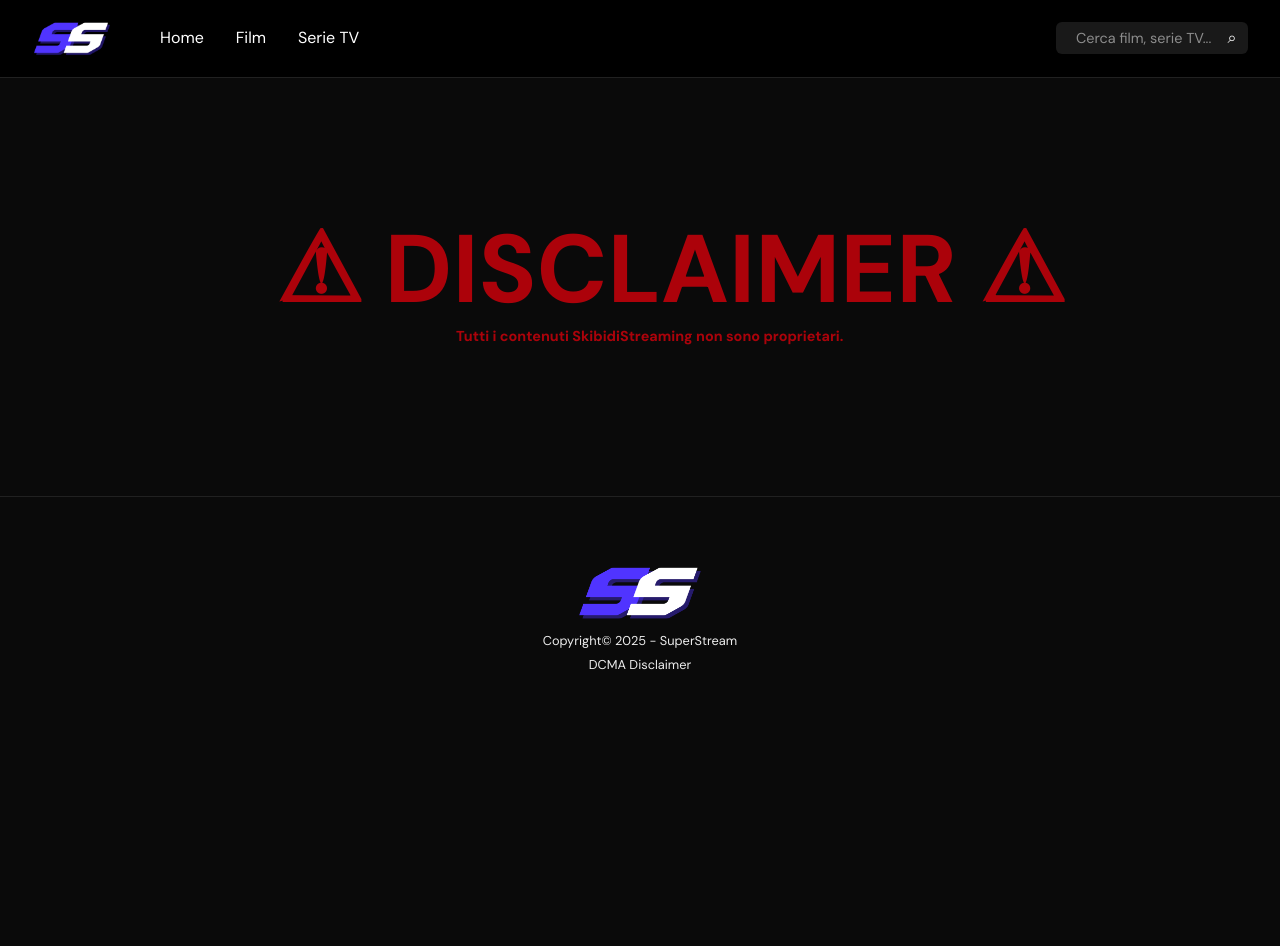
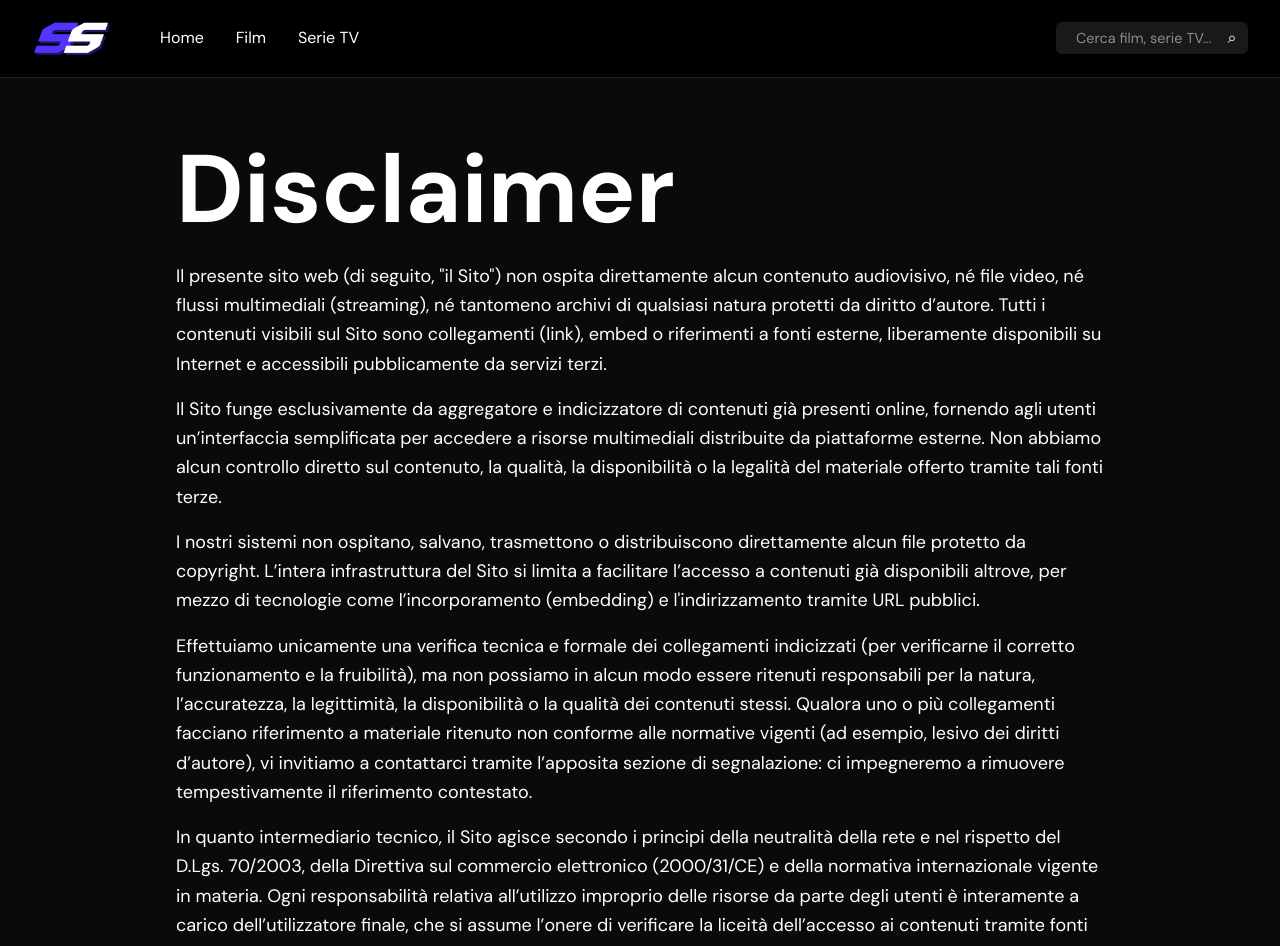
Before and after one commit to skibidiproject/streamingpirata, a Next.js app: page /disclaimer in a window 1280 px wide. Shown: the top 946 px of the page. Before the commit the page ends 800 px from the top, so only its background shows below. Built offline with nearby package versions, Linux system fonts and the light colour scheme.

Commit message:
ui  changes

```diff
--- /dev/null
+++ b/src/app/_components/ExpandableText.tsx
@@ -0,0 +1,21 @@
+'use client';
+
+import { useState } from 'react';
+
+export default function ExpandableText({ text }: { text: string }) {
+  const [expanded, setExpanded] = useState(false);
+
+  return (
+    <div className="text-sm md:w-[40rem]">
+      <p className={expanded ? '' : 'line-clamp-3'}>
+        {text}
+      </p>
+      <button
+        className="text-stone-400 hover:underline mt-1"
+        onClick={() => setExpanded(!expanded)}
+      >
+        {expanded ? 'Leggi meno' : 'Leggi tutto'}
+      </button>
+    </div>
+  );
+}
--- a/src/app/_components/Footer.tsx
+++ b/src/app/_components/Footer.tsx
@@ -7,7 +7,7 @@
         <img src="logo.png" alt="Logo" className="w-32 mx-auto mt-15"/>
         <small className="text-s">Copyright&copy; 2025 - SuperStream</small>
         <br />
-        <small className="text-s"><Link href="/disclaimer">DCMA Disclaimer</Link></small>
+        <small className="text-s underline text-stone-500"><Link href="/disclaimer">DISCLAIMER</Link></small>
     </div>
     </>
 }
--- a/src/app/_components/HeroMediaCard.tsx
+++ b/src/app/_components/HeroMediaCard.tsx
@@ -61,7 +61,7 @@
         <h1>{mediaData.Content_type}</h1>
         {mediaData.Pegi_rating == "VM14" || mediaData.Pegi_rating == "VM18" ? <h1 className="border-1 px-1 rounded-[5px] bg-red-500 border-red-500" id="yr">{mediaData.Pegi_rating}</h1> : <h1 className="border-1 px-1 rounded-[5px]" id="yr">{mediaData.Pegi_rating}</h1>}
       </div>
-      <h1 className="text-[1rem] md:w-[50rem]">
+      <h1 className="text-sm md:w-[50rem]">
         {mediaData.Description}
       </h1>
       <div className="flex flex-row gap-x-4 text-lg mt-4">
--- a/src/app/disclaimer/page.tsx
+++ b/src/app/disclaimer/page.tsx
@@ -5,12 +5,34 @@
     return (
         <>
             <Navbar />
-                <div className="mx-auto w-[85%] p-12 pl-45 m-24 text-red-600 font-bold text-8xl animate-pulse">
-                    ⚠ DISCLAIMER ⚠
-                    <div className="p-2 pl-45 text-[18px]">
-                        <small>Tutti i contenuti SkibidiStreaming non sono proprietari.</small>
+            <main className="px-6 md:px-12 mt-8 md:mt-16 text-white max-w-screen-lg mx-auto">
+                <h1 className="text-2xl md:text-6xl lg:text-8xl font-bold mb-6">Disclaimer</h1>
+
+                <div className="text-base md:text-lg leading-relaxed">
+                    <p className="mb-4">
+                        Il presente sito web (di seguito, "il Sito") non ospita direttamente alcun contenuto audiovisivo, né file video, né flussi multimediali (streaming), né tantomeno archivi di qualsiasi natura protetti da diritto d’autore. Tutti i contenuti visibili sul Sito sono collegamenti (link), embed o riferimenti a fonti esterne, liberamente disponibili su Internet e accessibili pubblicamente da servizi terzi.
+                    </p>
+                    <p className="mb-4">
+                        Il Sito funge esclusivamente da aggregatore e indicizzatore di contenuti già presenti online, fornendo agli utenti un’interfaccia semplificata per accedere a risorse multimediali distribuite da piattaforme esterne. Non abbiamo alcun controllo diretto sul contenuto, la qualità, la disponibilità o la legalità del materiale offerto tramite tali fonti terze.
+                    </p>
+                    <p className="mb-4">
+                        I nostri sistemi non ospitano, salvano, trasmettono o distribuiscono direttamente alcun file protetto da copyright. L’intera infrastruttura del Sito si limita a facilitare l’accesso a contenuti già disponibili altrove, per mezzo di tecnologie come l’incorporamento (embedding) e l'indirizzamento tramite URL pubblici.
+                    </p>
+                    <p className="mb-4">
+                        Effettuiamo unicamente una verifica tecnica e formale dei collegamenti indicizzati (per verificarne il corretto funzionamento e la fruibilità), ma non possiamo in alcun modo essere ritenuti responsabili per la natura, l’accuratezza, la legittimità, la disponibilità o la qualità dei contenuti stessi. Qualora uno o più collegamenti facciano riferimento a materiale ritenuto non conforme alle normative vigenti (ad esempio, lesivo dei diritti d’autore), vi invitiamo a contattarci tramite l’apposita sezione di segnalazione: ci impegneremo a rimuovere tempestivamente il riferimento contestato.
+                    </p>
+                    <p className="mb-4">
+                        In quanto intermediario tecnico, il Sito agisce secondo i principi della neutralità della rete e nel rispetto del D.Lgs. 70/2003, della Direttiva sul commercio elettronico (2000/31/CE) e della normativa internazionale vigente in materia. Ogni responsabilità relativa all’utilizzo improprio delle risorse da parte degli utenti è interamente a carico dell’utilizzatore finale, che si assume l’onere di verificare la liceità dell’accesso ai contenuti tramite fonti esterne.
+                    </p>
+
+                    <div className="text-right mt-10 pr-2">
+                        <small className="text-sm italic">
+                            I gestori della piattaforma,<br />03/07/2025
+                        </small>
                     </div>
                 </div>
+
+            </main>
 
             <Footer />
         </>
--- a/src/app/film/page.tsx
+++ b/src/app/film/page.tsx
@@ -4,7 +4,7 @@
 import HeroMediaCard from "../_components/HeroMediaCard";
 
 interface MediaData {
-  Imdb_ID: string;
+  ID: string;
   Name: string;
   Description: string;
   Cover_url: string;
@@ -35,18 +35,18 @@
 
       {/* Hero Section con un film random o featured */}
       {films.length > 0 && (
-        <HeroMediaCard mediaID={films[0].Imdb_ID} />
+        <HeroMediaCard mediaID={films[0].ID} />
       )}
 
-      <div className="container mx-auto px-4 py-8">
-        <h1 className="text-2xl font-bold mb-6">Film</h1>
+      <div className="mx-8 lg:mx-12 mt-5">
+        <h1 className="text-2xl font-bold mb-2 mt-">Film</h1>
 
         {films.length === 0 ? (
           <p className="text-gray-500">Nessun film disponibile</p>
         ) : (
-          <div className="grid grid-cols-2 sm:grid-cols-3 md:grid-cols-4 lg:grid-cols-5 xl:grid-cols-6 gap-6">
+          <div className="grid grid-cols-2 sm:grid-cols-3 md:grid-cols-4 lg:grid-cols-5 xl:grid-cols-9 gap-2">
             {films.map((film) => (
-              <MediaCard key={film.Imdb_ID} mediaData={film} />
+              <MediaCard key={film.ID} mediaData={film} />
             ))}
           </div>
         )}
--- a/src/app/serie-tv/page.tsx
+++ b/src/app/serie-tv/page.tsx
@@ -4,7 +4,7 @@
 import HeroMediaCard from "../_components/HeroMediaCard";
 
 interface MediaData {
-  Imdb_ID: string;
+  ID: string;
   Name: string;
   Description: string;
   Cover_url: string;
@@ -35,18 +35,18 @@
 
       {/* Hero Section con una serie TV random o featured */}
       {series.length > 0 && (
-        <HeroMediaCard mediaID={series[0].Imdb_ID} />
+        <HeroMediaCard mediaID={series[0].ID} />
       )}
 
-      <div className="container mx-auto px-4 py-8">
-        <h1 className="text-2xl font-bold mb-6">Serie TV</h1>
+      <div className="mx-8 lg:mx-12 mt-5">
+        <h1 className="text-2xl font-bold mb-2 mt-">Serie TV</h1>
 
         {series.length === 0 ? (
           <p className="text-gray-500">Nessuna serie TV disponibile</p>
         ) : (
-          <div className="grid grid-cols-2 sm:grid-cols-3 md:grid-cols-4 lg:grid-cols-5 xl:grid-cols-6 gap-6">
+          <div className="grid grid-cols-2 sm:grid-cols-3 md:grid-cols-4 lg:grid-cols-5 xl:grid-cols-9 gap-2">
             {series.map((serie) => (
-              <MediaCard key={serie.Imdb_ID} mediaData={serie} />
+              <MediaCard key={serie.ID} mediaData={serie} />
             ))}
           </div>
         )}
```
